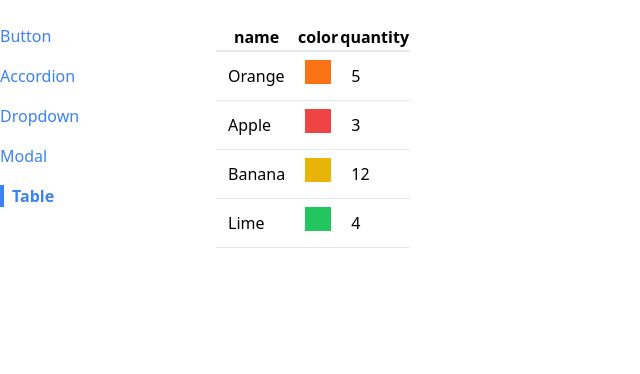
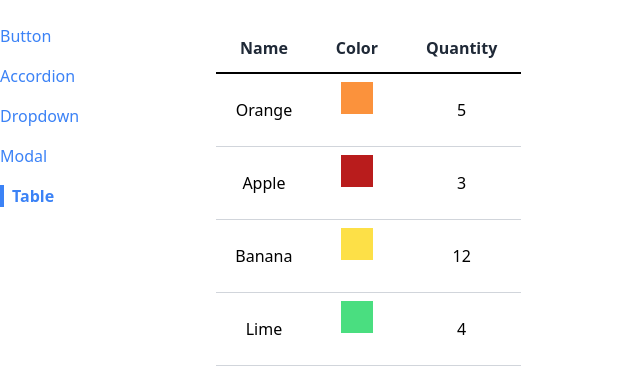
Before and after one commit to miguelkubrusly/components-showcase-app, a React (Create React App) app: page /table in a window 1280 px wide. Shown: the top 374 px of the page, without its empty margins (0-640 px from the left). Built offline with nearby package versions, Linux system fonts and the light colour scheme.

Commit message:
feat(table): add personal styling

```diff
--- a/src/components/Table.tsx
+++ b/src/components/Table.tsx
@@ -8,15 +8,18 @@ function Table({ data }: TableProp) {
   const renderedData = data.map((item: TableItem, index) => {
     const renderedItem = Object.entries(item).map(([key, value]) => {
       return key === "color" ? (
-        <div className={renderedColors[index]} key={value}></div>
+        <div
+          className={`w-8 h-8 ${renderedColors[index]} mx-auto`}
+          key={value}
+        ></div>
       ) : (
-        <td className="p-3" key={value}>
+        <td className="py-6 px-3 text-center align-middle" key={value}>
           {value}
         </td>
       );
     });
     return (
-      <tr className="border-b" key={item.name}>
+      <tr className="border-b border-gray-300" key={item.name}>
         {renderedItem}
       </tr>
     );
@@ -24,13 +27,19 @@ function Table({ data }: TableProp) {
 
   const keys = Object.keys(data[0]);
   const renderedKeys = keys.map((key) => {
-    return <th key={key}>{key}</th>;
+    const capitalizedKey =
+      key.slice(0, 1).toLocaleUpperCase() + key.slice(1).toLocaleLowerCase();
+    return (
+      <th key={key} className="px-6 py-3 text-gray-800">
+        {capitalizedKey}
+      </th>
+    );
   });
 
   return (
-    <table className="table-auto border-spacing-2">
+    <table className="table-auto border-spacing-6">
       <thead>
-        <tr className="border-b-2">{renderedKeys}</tr>
+        <tr className="border-b-2 border-black">{renderedKeys}</tr>
       </thead>
       <tbody>{renderedData}</tbody>
     </table>
--- a/src/pages/TablePage.tsx
+++ b/src/pages/TablePage.tsx
@@ -2,10 +2,10 @@ import Table from "../components/Table";
 
 function TablePage() {
   const tableContent = [
-    { name: "Orange", color: "bg-orange-500", quantity: 5 },
-    { name: "Apple", color: "bg-red-500", quantity: 3 },
-    { name: "Banana", color: "bg-yellow-500", quantity: 12 },
-    { name: "Lime", color: "bg-green-500", quantity: 4 },
+    { name: "Orange", color: "bg-orange-400", quantity: 5 },
+    { name: "Apple", color: "bg-red-700", quantity: 3 },
+    { name: "Banana", color: "bg-yellow-300", quantity: 12 },
+    { name: "Lime", color: "bg-green-400", quantity: 4 },
   ];
 
   return (
```
